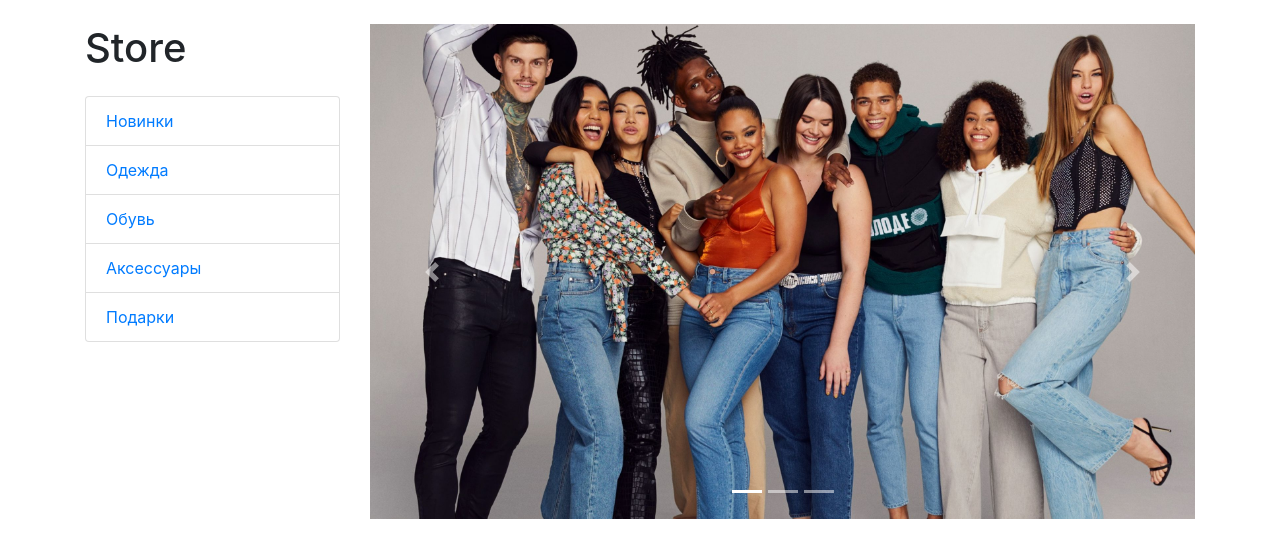
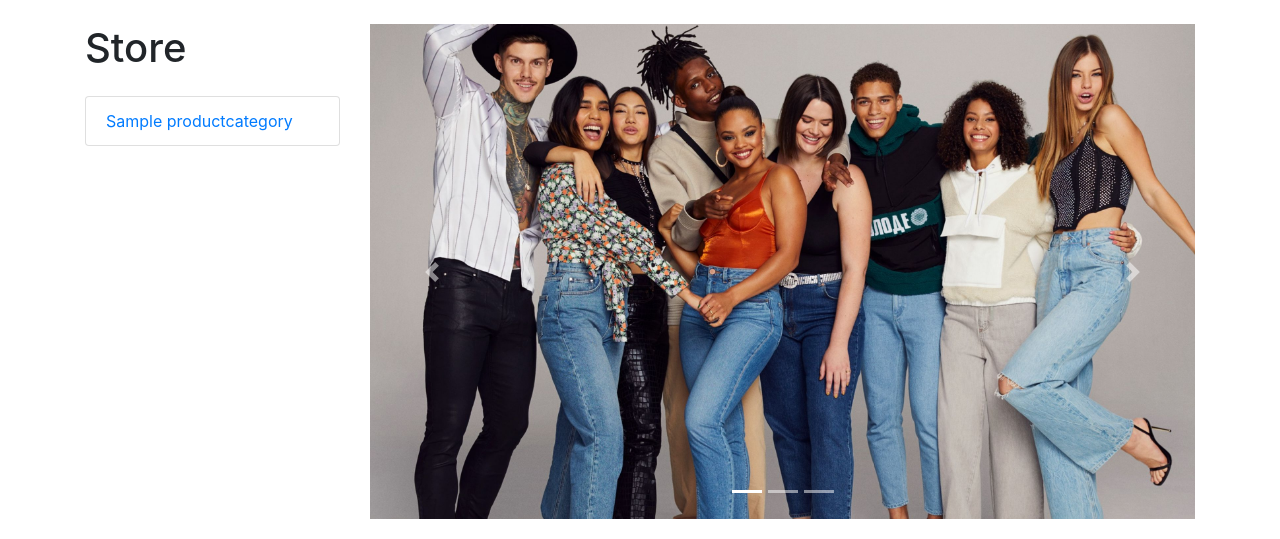
Before and after one commit to StanislavPopovSP/store, a Django app: page /products/ in a window 1280 px wide. Shown: the part 56-595 px from the top of the page. Run offline with Django 3.2, Linux system fonts and the light colour scheme; tables that the repository leaves empty hold one stand-in row (values such as "Sample post"); grey boxes marked "Sample" are stand-in pictures; some libraries are stand-ins or nearby versions.

Commit message:
Добавил в products.html вывод категорий и продуктов из БД

```diff
--- a/store/products/templates/products/products.html
+++ b/store/products/templates/products/products.html
@@ -11,11 +11,9 @@
             <div class="col-lg-3">
                 <h1 class="my-4">Store</h1>
                 <div class="list-group">
-                    <a href="#" class="list-group-item">Новинки</a>
-                    <a href="#" class="list-group-item">Одежда</a>
-                    <a href="#" class="list-group-item">Обувь</a>
-                    <a href="#" class="list-group-item">Аксессуары</a>
-                    <a href="#" class="list-group-item">Подарки</a>
+                    {% for category in categories %}
+                        <a href="#" class="list-group-item">{{ category.name }}</a>
+                    {% endfor %}
                 </div>
             </div>
             <!-- /.col-lg-3 -->
@@ -53,7 +51,7 @@
                             <div class="card h-100">
                                 <a href="#">
                                     <img class="card-img-top"
-                                        src="{{ product.image }}"
+                                        src="{{ product.image.url }}"
                                         alt="">
                                 </a>
                                 <div class="card-body">
```
